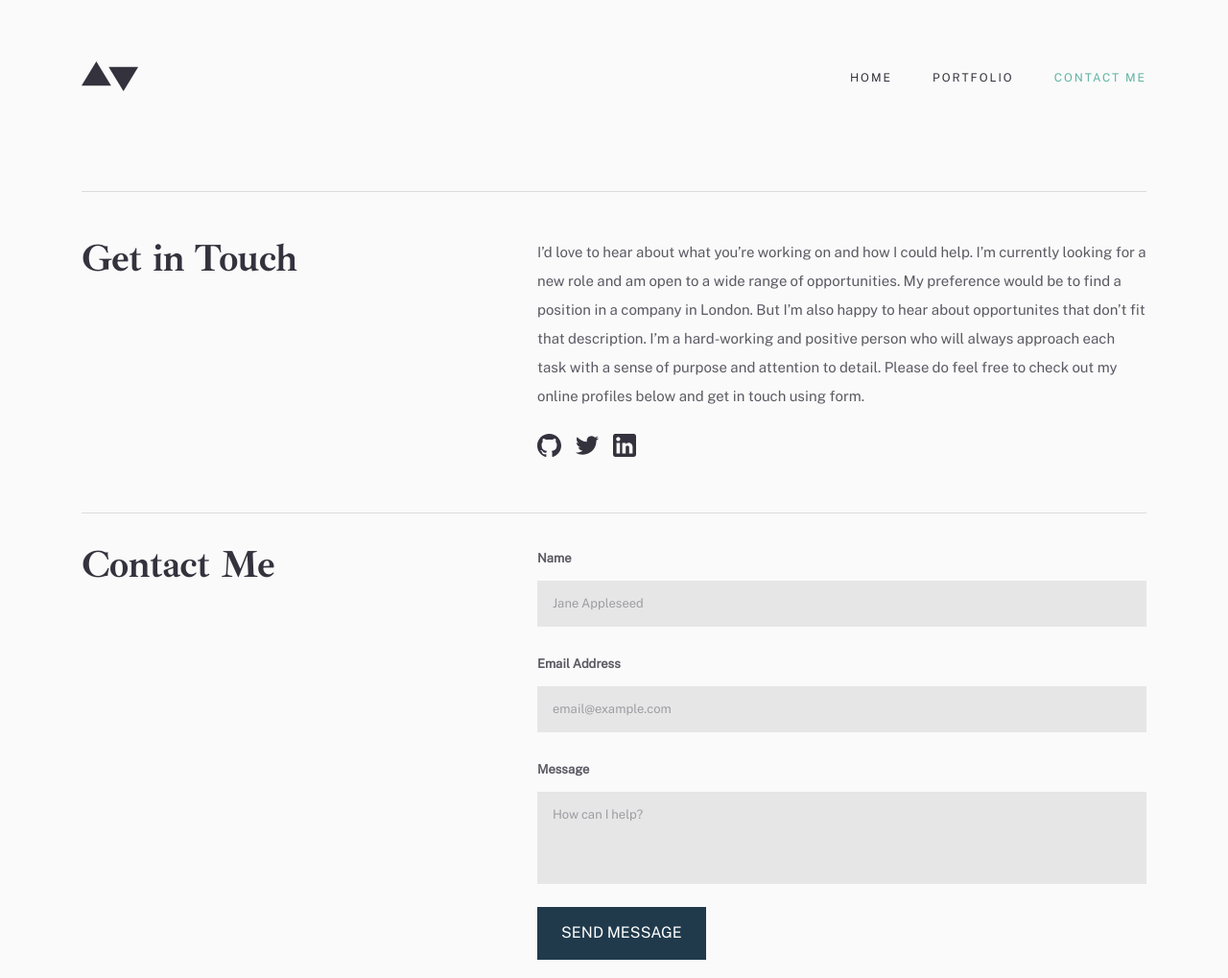
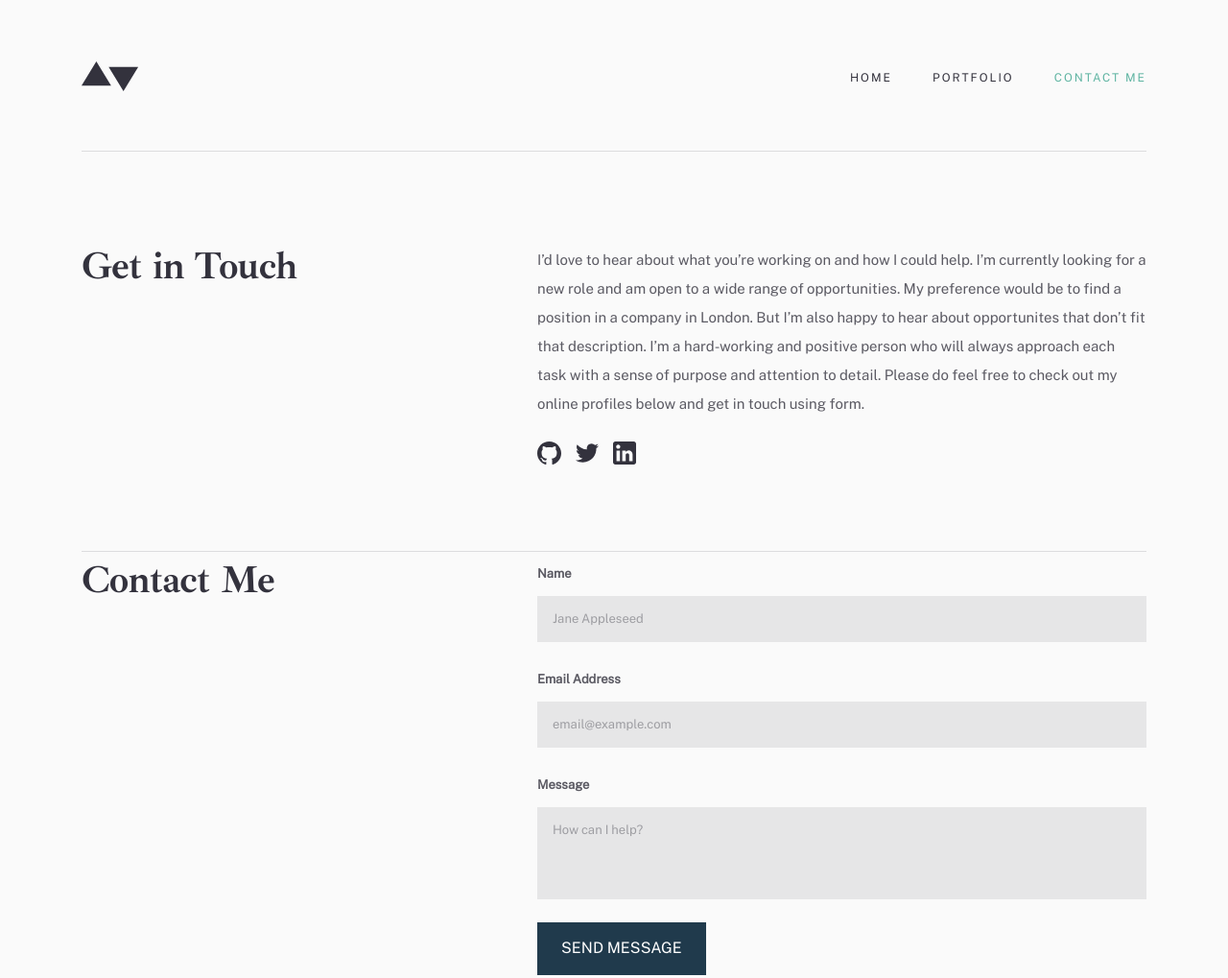
Before and after one commit to beyKH/portfolio-exam, a plain HTML site: page contact.html in a window 1280 px wide. Shown: the top 1019 px of the page at 96% size. Drawn offline with Linux system fonts and the light colour scheme.

Commit message:
some changes

```diff
--- a/contact.html
+++ b/contact.html
@@ -39,6 +39,7 @@
   </header>
   <main class="site-content">
     <div class="container">
+      <hr class="contact-hr contact-hero__top">
       <div class="contact-hero">
         <div class="contact-hero__content">
           <h1 class="contact-hero__heading">Get in Touch</h1>
@@ -73,6 +74,9 @@
           </div>
         </div>
       </div>
+
+      <hr class="contact-hr contact-hero__bottom">
+
 
       <section class="contact-me">
         <h2 class="contact-me__heading">Contact Me</h2>
--- a/css/styles.css
+++ b/css/styles.css
@@ -14,7 +14,7 @@
 @font-face {
   font-family: "Ibarra Real Nova";
   src: url("../fonts/IbarraRealNova-Bold.woff2") format("woff2"),
-    url("../fonts/IbarraRealNova-Bold.woff") format("woff");
+  url("../fonts/IbarraRealNova-Bold.woff") format("woff");
   font-weight: bold;
   font-style: normal;
   font-display: swap;
@@ -23,7 +23,7 @@
 @font-face {
   font-family: "Public Sans";
   src: url("../fonts/PublicSans-Regular.woff2") format("woff2"),
-    url("../fonts/PublicSans-Regular.woff") format("woff");
+  url("../fonts/PublicSans-Regular.woff") format("woff");
   font-weight: normal;
   font-style: normal;
   font-display: swap;
@@ -384,7 +384,7 @@ img {
 
 .self__picture {
   width: 100%;
-  }
+}
 
 .self__img {
   width: 100%;
@@ -449,19 +449,19 @@ img {
 .contact-hero{
   padding-bottom: 32px;
 }
-.contact-hero::before , .contact-hero::after {
-  content: '';
+
+.contact-hr{
+  border: none;
   height: 1px;
   width: 100%;
   background-color: rgba(51, 50, 61, 0.15);
   display: block;
 }
 
-.contact-hero::before{
+.contact-hero__top{
   margin-bottom: 24px;
 }
-
-.contact-hero::after{
+.contact-hero__bottom{
   margin-top: 24px;
 }
 
@@ -802,18 +802,19 @@ only screen and (min-resolution: 2dppx) {
 
   /* ================ CONTACT PAGE ABLET ============== */
 
+  .contact-hero__top {
+    margin-bottom: 32px;
+  }
+
+  .contact-hero__bottom {
+    margin-top: 32px;
+  }
+
   .contact-hero{
     padding-top: 50px;
     padding-bottom: 32px;
   }
 
-  .contact-hero::before {
-    margin-bottom: 32px;
-  }
-
-  .contact-hero::after{
-    margin-top: 32px;
-  }
 
   .contact-hero__heading {
     margin-bottom: 24px;
@@ -933,11 +934,11 @@ only screen and (min-resolution: 2dppx) {
 
 
   /* CONTACT DESKTOP PAGE */
-  .contact-hero::before {
+  .contact-hero__top {
     margin-bottom: 48px;
   }
 
-  .contact-hero::after{
+  .contact-hero__bottom {
     margin-top: 48px;
   }
 
```
